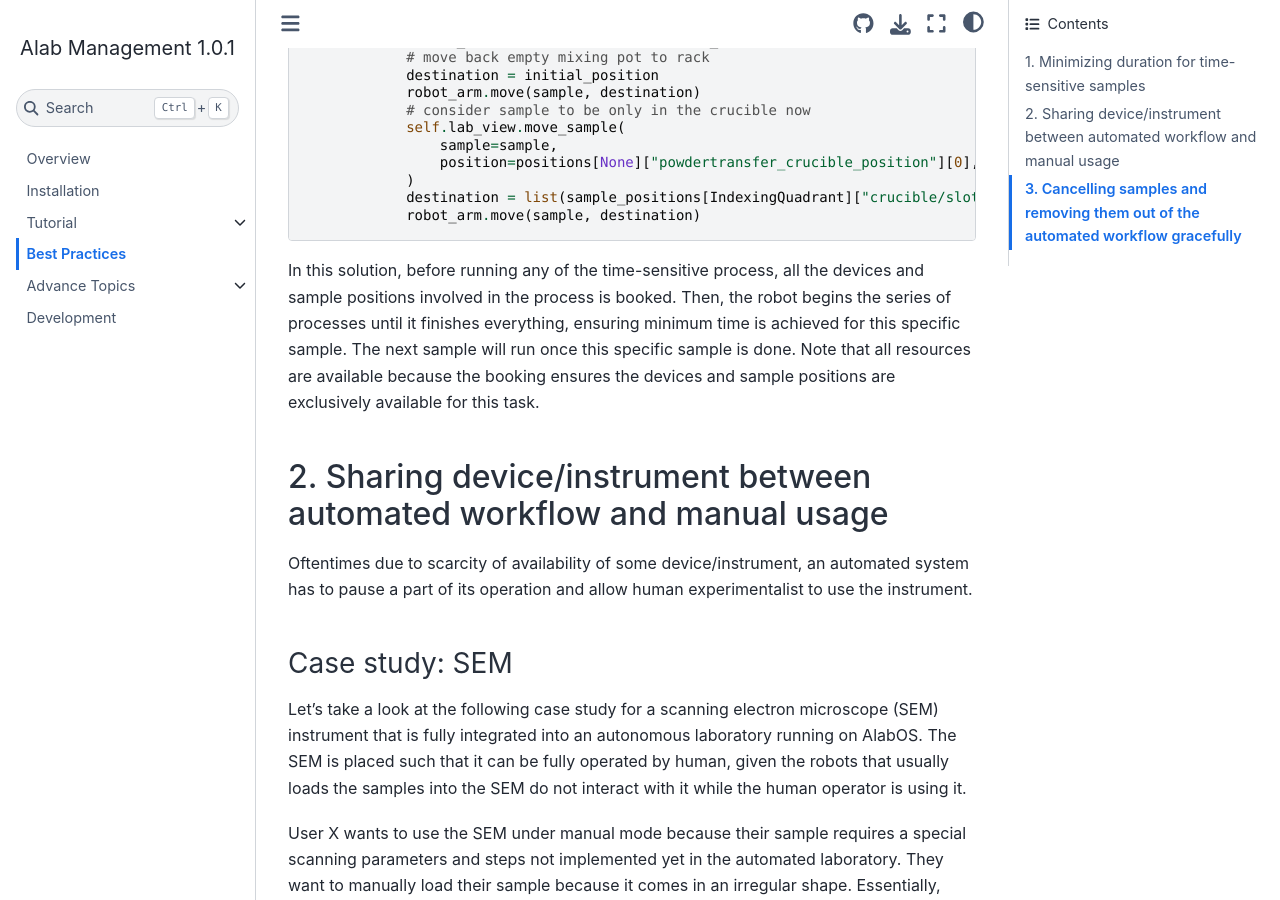
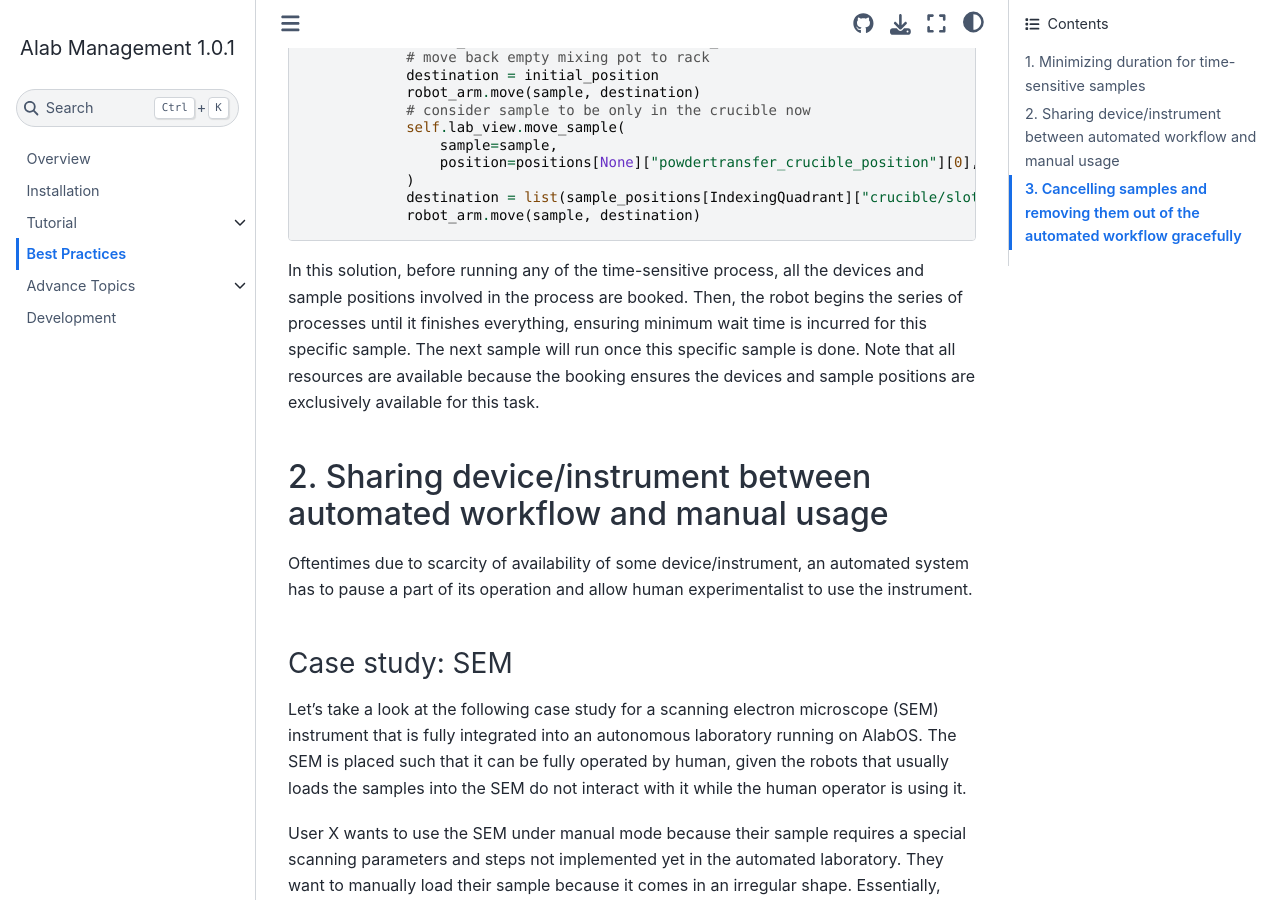
Before and after one commit to CederGroupHub/alabos, a Sphinx documentation site: the page built from docs/source/best_practices.md, in a window 1280 px wide and 900 px high, scrolled down 1812 px. Built offline with Sphinx 7.4.7 and the Sphinx Book theme 1.1.4, drawn with Linux system fonts in a browser that asks for light colours; pages that are not in the unit, such as notebooks, are missing from menus.

Commit message:
update doc

````diff
--- a/docs/source/best_practices.md
+++ b/docs/source/best_practices.md
@@ -80,8 +80,8 @@ class Solid_Wet_Mixing_and_Pipetting(BaseTask):
 ```
 
 In this solution, before running any of the time-sensitive process, all the devices and sample positions involved in the
-process is booked. Then, the robot begins the series of processes until it finishes everything, ensuring minimum time is
-achieved for this specific sample. The next sample will run once this specific sample is done. Note that all resources
+process are booked. Then, the robot begins the series of processes until it finishes everything, ensuring minimum wait time is
+incurred for this specific sample. The next sample will run once this specific sample is done. Note that all resources
 are available because the booking ensures the devices and sample positions are exclusively available for this task.
 
 ## 2. Sharing device/instrument between automated workflow and manual usage
````
